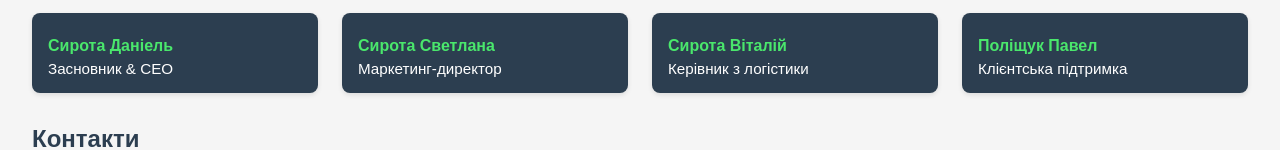
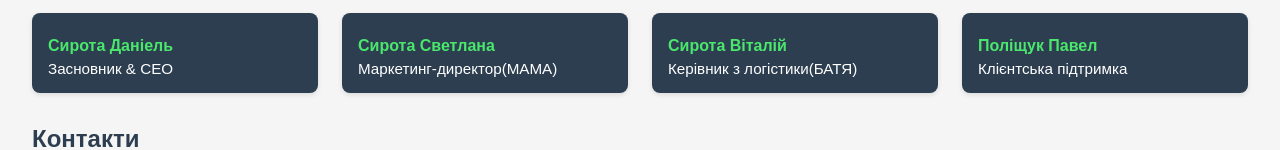
Before and after one commit to swyze123/SwyzeShock, a plain HTML site: page ProNas.html in a window 1280 px wide. Shown: the part 497-647 px from the top of the page. Drawn offline with Linux system fonts and the light colour scheme.

Commit message:
Add files via upload

```diff
--- a/ProNas.html
+++ b/ProNas.html
@@ -143,11 +143,11 @@
         </div>
         <div class="team-member">
           <h4>Сирота Светлана</h4>
-          <p>Маркетинг-директор</p>
+          <p>Маркетинг-директор(МАМА)</p>
         </div>
         <div class="team-member">
           <h4>Сирота Віталій</h4>
-          <p>Керівник з логістики</p>
+          <p>Керівник з логістики(БАТЯ)</p>
         </div>
         <div class="team-member">
           <h4>Поліщук Павел</h4>
```
Also changed, not shown: index.html (line endings or trailing spaces).
